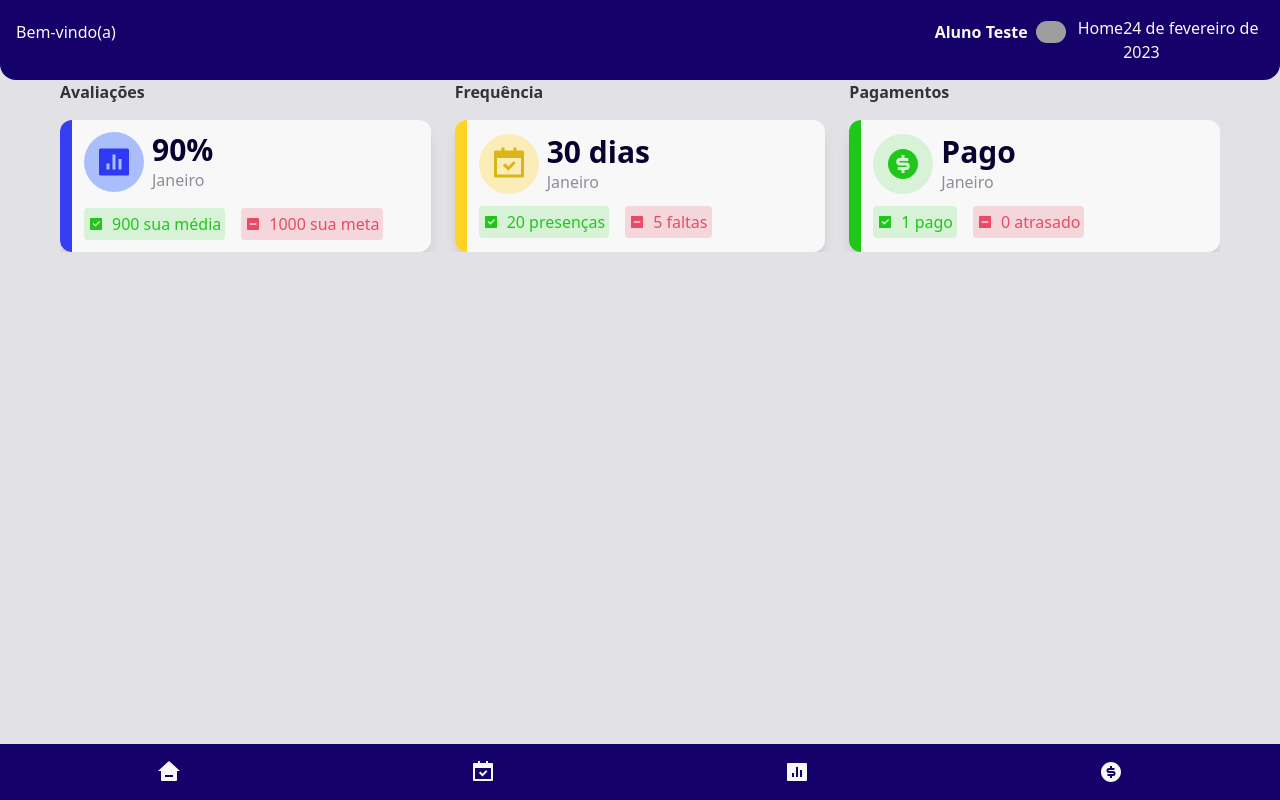
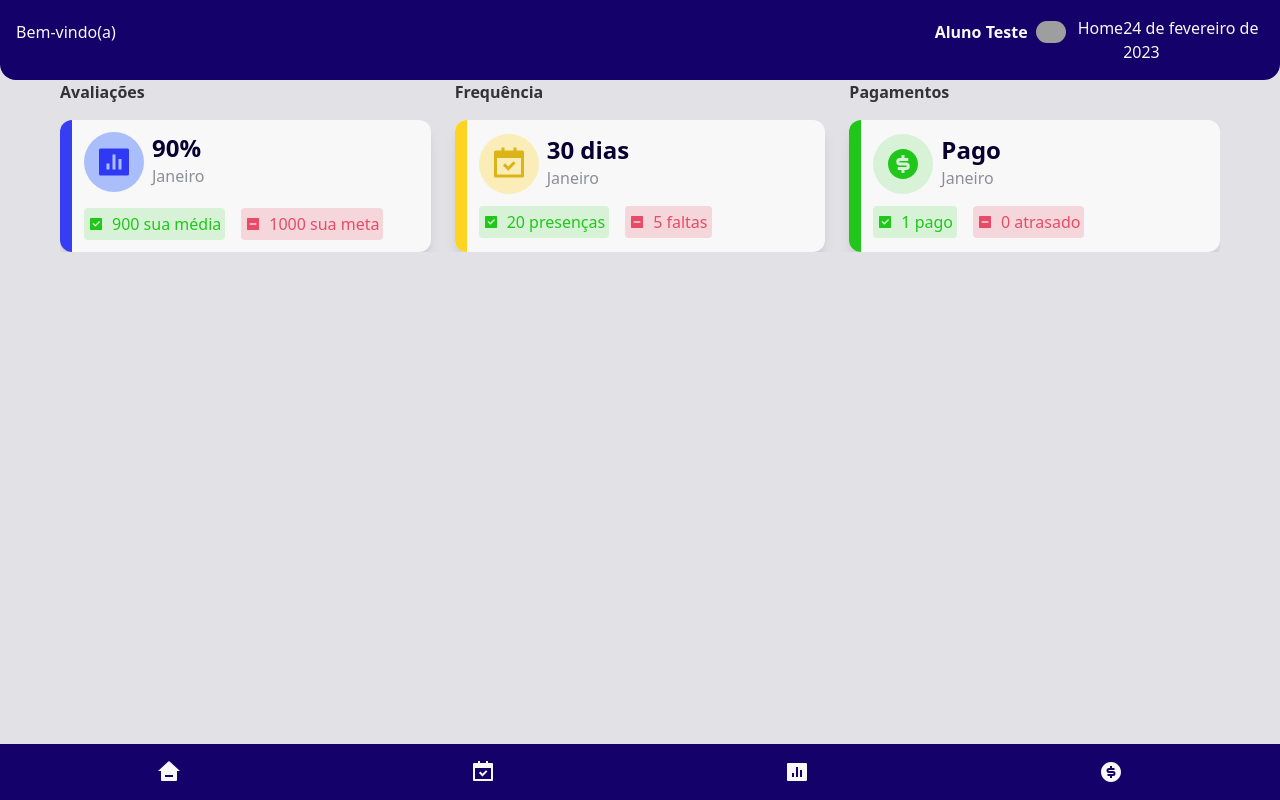
Before and after one commit to Augusto9237/educ-platform, a Next.js app: page /home in a window 1280 px wide. Built offline with nearby package versions, Linux system fonts and the light colour scheme; grey boxes are pictures that could not be loaded.

Commit message:
cards updates

```diff
--- a/src/components/CardAssessment.tsx
+++ b/src/components/CardAssessment.tsx
@@ -13,7 +13,7 @@
                     <RiBarChartBoxFill />
                 </div>
                 <div>
-                    <h1 className="text-textSecondaryColor-600 text-3xl font-bold">90%</h1>
+                    <h1 className="text-textSecondaryColor-600 text-2xl font-bold">90%</h1>
                     <span className="text-textColor-300">Janeiro</span>
                 </div>
             </div>
--- a/src/components/CardFrequency.tsx
+++ b/src/components/CardFrequency.tsx
@@ -13,7 +13,7 @@
                 <RiCalendarCheckFill/>
                 </div>
                 <div>
-                    <h1 className="text-textSecondaryColor-600 text-3xl font-bold">30 dias</h1>
+                    <h1 className="text-textSecondaryColor-600 text-2xl  font-bold">30 dias</h1>
                     <span className="text-textColor-300">Janeiro</span>
                 </div>
             </div>
--- a/src/components/CardPayments.tsx
+++ b/src/components/CardPayments.tsx
@@ -10,7 +10,7 @@
                     <RiMoneyDollarCircleFill />
                 </div>
                 <div>
-                    <h1 className="text-textSecondaryColor-600 text-3xl font-bold">Pago</h1>
+                    <h1 className="text-textSecondaryColor-600 text-2xl font-bold">Pago</h1>
                     <span className="text-textColor-300">Janeiro</span>
                 </div>
             </div>
```
